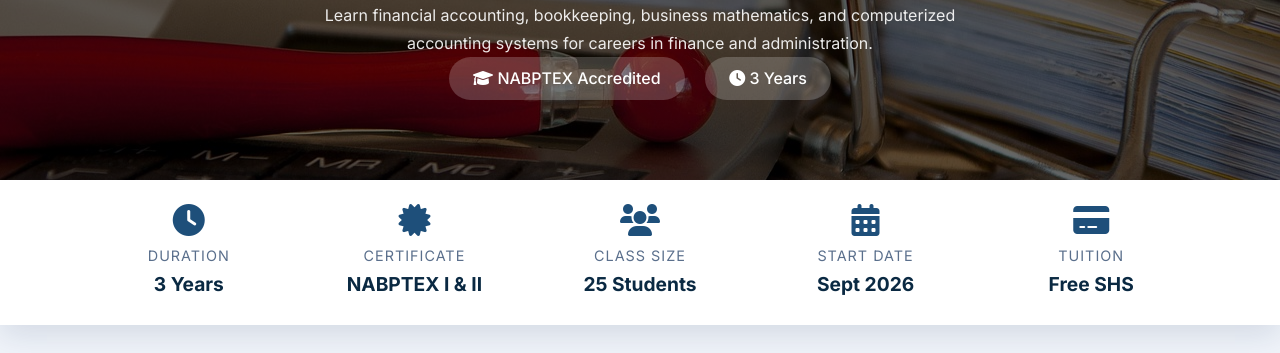
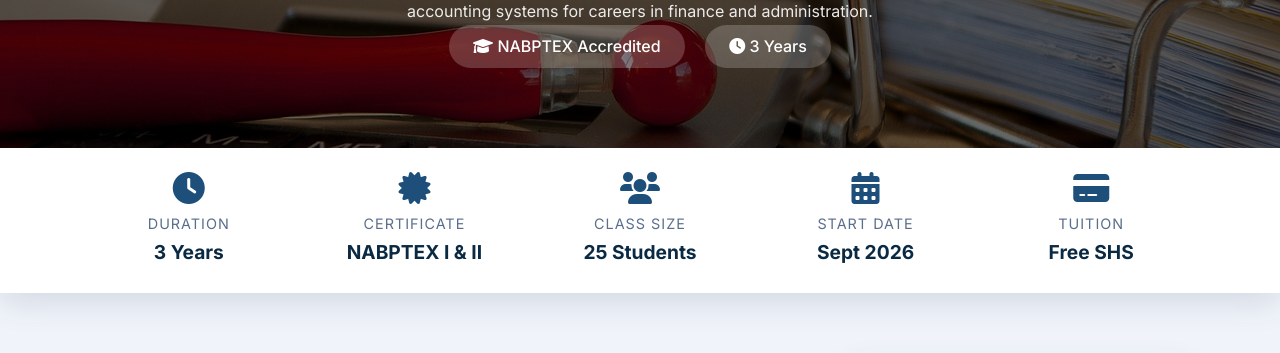
Before and after one commit to israelqwedwo/TemaTech, a plain HTML site: page courses/accounting.html in a window 1280 px wide. Shown: the part 236-589 px from the top of the page. Drawn offline with Linux system fonts and the light colour scheme.

Commit message:
Update course pages

```diff
--- a/courses/accounting.html
+++ b/courses/accounting.html
@@ -10,7 +10,7 @@
         /* Course Detail Page Specific Styles */
         .course-hero {
             background: linear-gradient(135deg, var(--primary-dark), var(--primary));
-            padding: 10rem 0 4rem;
+            padding: 8rem 0 4rem;
             color: white;
             text-align: center;
         }
```
Also changed, not shown: courses/automobile.html (+1 -1 lines), courses/building-construction.html (+1 -1 lines), courses/electrical.html (+1 -1 lines), courses/electronics.html (+1 -1 lines), courses/fashion-design.html (+1 -1 lines), courses/hospitality.html (+1 -1 lines), courses/industrial-mechanics.html (+1 -1 lines), courses/mechanical.html (+1 -1 lines), courses/photography.html (+1 -1 lines), courses/plumbing.html (+1 -1 lines), courses/printing.html (+1 -1 lines), courses/secretarial.html (+1 -1 lines), courses/tailoring.html (+1 -1 lines), courses/welding.html (+1 -1 lines), 1 more files.
